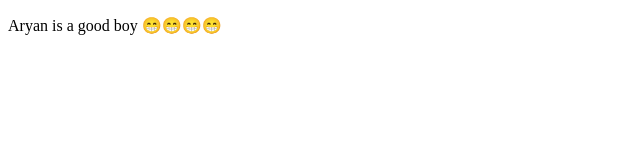
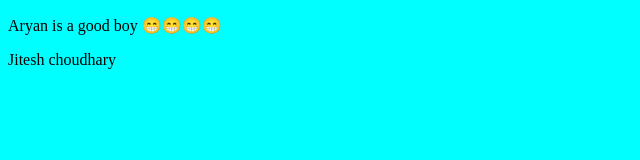
Before and after one commit to aryanbhandaricg/Student-Task-Manager, a plain HTML site: page index.html in a window 1280 px wide. Shown: the whole page, without its empty margins (0-640 px from the left). Drawn offline with Linux system fonts and the light colour scheme.

Commit message:
Second change by jitesh

```diff
--- a/index.html
+++ b/index.html
@@ -4,8 +4,10 @@
     <meta charset="UTF-8">
     <meta name="viewport" content="width=device-width, initial-scale=1.0">
     <title>Document</title>
+    <link rel="stylesheet" href="style.css">
 </head>
 <body>
     <p>Aryan is a good boy 😁😁😁😁</p>
+    <p>Jitesh choudhary </p>
 </body>
 </html>
```
Also changed, not shown: script.js (+7 -0 lines).
